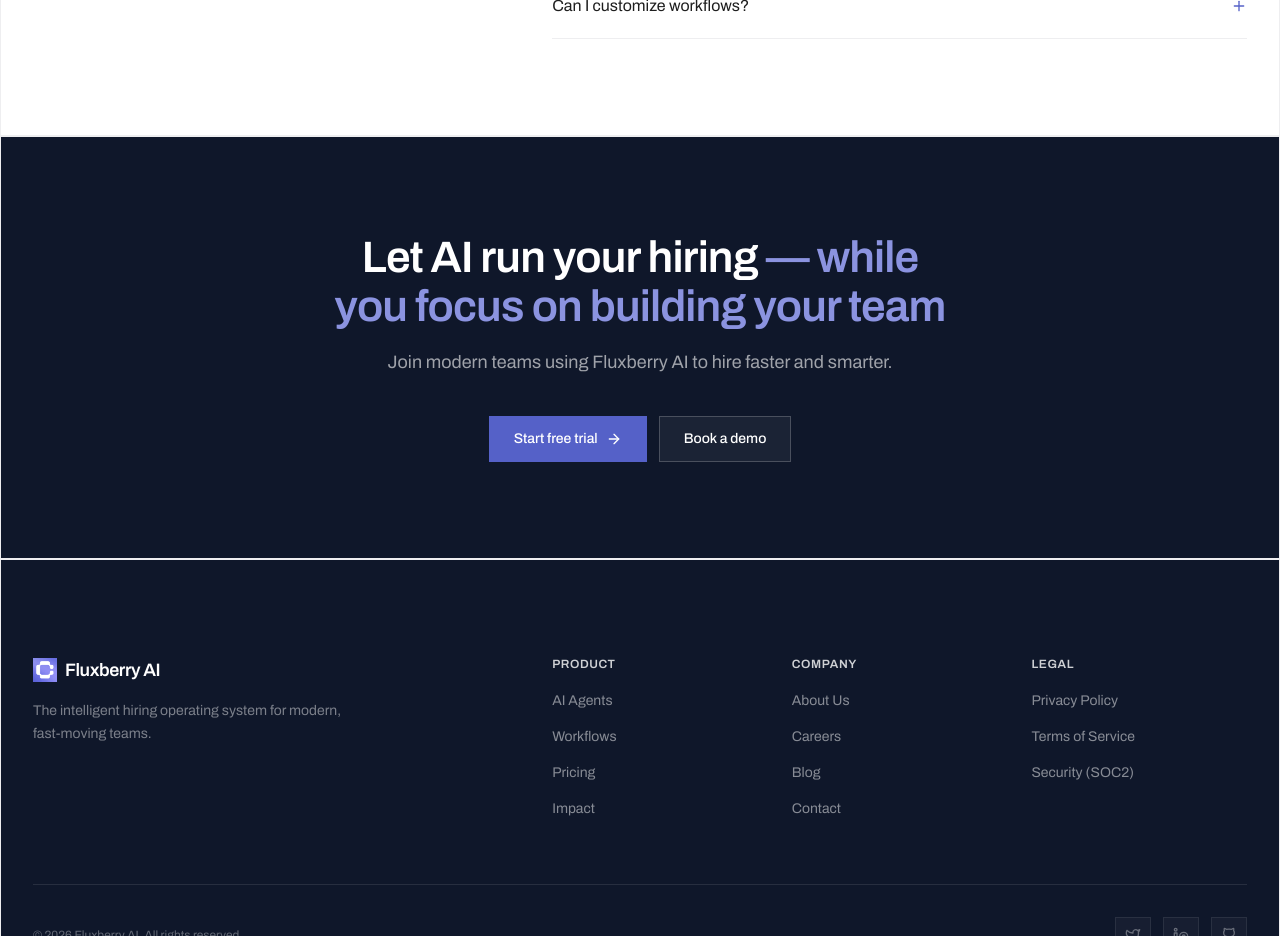
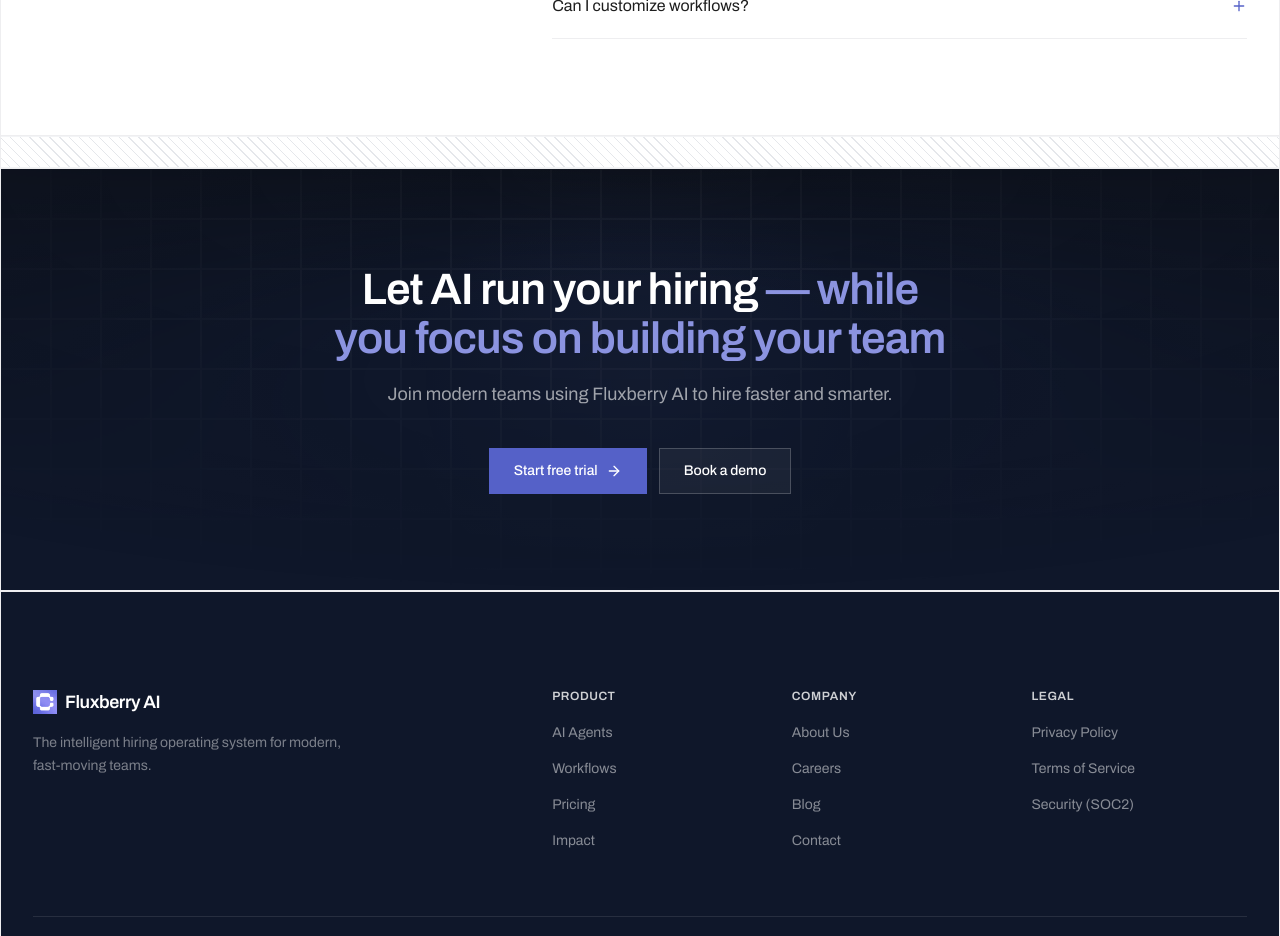
Before and after one commit to sayandeepdas02/Fluxberry-AI, a Next.js app in the folder FluxAI-frontend/: page / in a window 1280 px wide. Shown: the part 8140-9076 px from the top of the page. Built offline with nearby package versions, Linux system fonts and the light colour scheme; no server answers.

Commit message:
improved CTA

```diff
--- a/FluxAI-frontend/src/app/page.tsx
+++ b/FluxAI-frontend/src/app/page.tsx
@@ -31,8 +31,9 @@
             <PricingSection />
             <Separator />
             <FAQSection />
+            <Separator />
+
             <FinalCTASection />
-
             <Footer />
         </main>
     );
--- /dev/null
+++ b/FluxAI-frontend/src/components/ui/interactive-grid-pattern.tsx
@@ -0,0 +1,151 @@
+"use client"
+
+import { useCallback, useEffect, useRef, useState } from "react"
+import { cn } from "@/lib/utils"
+
+export interface InteractiveGridPatternProps {
+  className?: string
+  children?: React.ReactNode
+  /** Size of each grid cell in pixels */
+  cellSize?: number
+  /** Glow color on hover */
+  glowColor?: string
+  /** Border color of grid lines */
+  borderColor?: string
+  /** Mouse proximity radius for subtle highlighting */
+  proximity?: number
+}
+
+interface _CellState {
+  hovered: boolean
+  proximity: number // 0-1 based on distance from mouse
+}
+
+export function InteractiveGridPattern({
+  className,
+  children,
+  cellSize = 50,
+  glowColor = "rgba(139, 147, 224, 0.4)", // Branding purple-ish glow
+  borderColor = "rgba(63, 63, 70, 0.4)",
+  proximity = 100,
+}: InteractiveGridPatternProps) {
+  const containerRef = useRef<HTMLDivElement>(null)
+  const [grid, setGrid] = useState({ rows: 0, cols: 0, scale: 1 })
+  const [hoveredCell, setHoveredCell] = useState<number | null>(null)
+  const [mousePos, setMousePos] = useState({ x: -1000, y: -1000 })
+
+  const updateGrid = useCallback(() => {
+    const container = containerRef.current
+    if (!container) return
+
+    const { width, height } = container.getBoundingClientRect()
+    const scale = Math.max(1, Math.min(width, height) / 800)
+    const scaledCellSize = cellSize * scale
+
+    const cols = Math.ceil(width / scaledCellSize) + 1
+    const rows = Math.ceil(height / scaledCellSize) + 1
+
+    setGrid({ rows, cols, scale })
+  }, [cellSize])
+
+  useEffect(() => {
+    updateGrid()
+    const container = containerRef.current
+    if (!container) return
+
+    const ro = new ResizeObserver(updateGrid)
+    ro.observe(container)
+    return () => ro.disconnect()
+  }, [updateGrid])
+
+  const handleMouseMove = useCallback((e: React.MouseEvent) => {
+    const container = containerRef.current
+    if (!container) return
+    const rect = container.getBoundingClientRect()
+    setMousePos({ x: e.clientX - rect.left, y: e.clientY - rect.top })
+  }, [])
+
+  const handleMouseLeave = useCallback(() => {
+    setMousePos({ x: -1000, y: -1000 })
+    setHoveredCell(null)
+  }, [])
+
+  const scaledCellSize = cellSize * grid.scale
+  const scaledProximity = proximity * grid.scale
+
+  return (
+    <div
+      ref={containerRef}
+      className={cn("fixed inset-0 overflow-hidden bg-neutral-950", className)}
+      onMouseMove={handleMouseMove}
+      onMouseLeave={handleMouseLeave}
+    >
+      {/* Grid */}
+      <div className="absolute inset-0">
+        {Array.from({ length: grid.rows }).map((_, rowIndex) => (
+          <div key={rowIndex} className="flex">
+            {Array.from({ length: grid.cols }).map((_, colIndex) => {
+              const index = rowIndex * grid.cols + colIndex
+              const cellX = colIndex * scaledCellSize + scaledCellSize / 2
+              const cellY = rowIndex * scaledCellSize + scaledCellSize / 2
+              const dx = mousePos.x - cellX
+              const dy = mousePos.y - cellY
+              const distance = Math.sqrt(dx * dx + dy * dy)
+              const proximityFactor = Math.max(0, 1 - distance / scaledProximity)
+              const isHovered = hoveredCell === index
+
+              return (
+                <div
+                  key={index}
+                  className="shrink-0 border transition-all duration-1000 ease-out"
+                  style={{
+                    width: scaledCellSize,
+                    height: scaledCellSize,
+                    borderColor: borderColor,
+                    backgroundColor: isHovered
+                      ? glowColor
+                      : proximityFactor > 0
+                        ? glowColor.replace(/[\d.]+\)$/, `${proximityFactor * 0.15})`)
+                        : "transparent",
+                    boxShadow: isHovered
+                      ? `0 0 ${20 * grid.scale}px ${glowColor}, inset 0 0 ${10 * grid.scale}px ${glowColor.replace(/[\d.]+\)$/, "0.2)")}`
+                      : "none",
+                    transitionDuration: isHovered ? "0ms" : "1000ms",
+                  }}
+                  onMouseEnter={() => setHoveredCell(index)}
+                  onMouseLeave={() => setHoveredCell(null)}
+                />
+              )
+            })}
+          </div>
+        ))}
+      </div>
+
+      {/* Center ambient glow */}
+      <div
+        className="pointer-events-none absolute left-1/2 top-1/2 -translate-x-1/2 -translate-y-1/2 rounded-full opacity-20"
+        style={{
+          width: "60vmin",
+          height: "60vmin",
+          background: `radial-gradient(circle, ${glowColor.replace(/[\d.]+\)$/, "0.3)")} 0%, transparent 70%)`,
+        }}
+      />
+
+      {/* Vignette */}
+      <div
+        className="pointer-events-none absolute inset-0"
+        style={{
+          background:
+            "radial-gradient(ellipse at center, transparent 0%, transparent 30%, rgba(10,10,10,0.8) 100%)",
+        }}
+      />
+
+      {/* Content layer */}
+      {children && <div className="relative z-10 h-full w-full">{children}</div>}
+    </div>
+  )
+}
+
+export default function InteractiveGridPatternDemo() {
+  return <InteractiveGridPattern />
+}
--- a/FluxAI-frontend/src/features/landing/components/final-cta-section.tsx
+++ b/FluxAI-frontend/src/features/landing/components/final-cta-section.tsx
@@ -5,6 +5,7 @@
 import { cn } from "@/lib/utils";
 import { ArrowRight } from "lucide-react";
 import { SectionWrapper, SharpButton } from "@/components/shared/layout-primitives";
+import { InteractiveGridPattern } from "@/components/ui/interactive-grid-pattern";
 
 /* ─────────────────────────────────────────────────
    FINAL CTA SECTION — Chanhdai-style Editorial
@@ -34,10 +35,23 @@
     <SectionWrapper
       ref={sectionRef}
       id="cta"
-      className="section-enter"
+      className="section-enter relative overflow-hidden py-[80px] md:py-[100px]"
       style={{ backgroundColor: "#0f172a" }}
     >
-      <div className="w-full relative z-10 flex flex-col items-center text-center">
+      {/* ── Interactive Grid Pattern Background ── */}
+      <div className="absolute inset-0 z-0">
+         <InteractiveGridPattern
+           className={cn(
+             "[mask-image:radial-gradient(100%_100%_at_top_center,white,transparent)]",
+             "!absolute !inset-0 h-full w-full bg-transparent"
+           )}
+           glowColor="rgba(139, 147, 224, 0.4)" // "#8b93e0" matching branding
+           borderColor="rgba(255, 255, 255, 0.05)"
+         />
+      </div>
+
+      {/* ── Content Container ── */}
+      <div className="mx-auto w-full relative z-10 flex flex-col items-center text-center px-4">
         <h2
           className="font-semibold tracking-tight text-white text-balance"
           style={{
@@ -82,7 +96,7 @@
 
           {/* Secondary CTA */}
           <Link href="/demo">
-             <button
+            <button
               className={cn(
                 "cursor-pointer font-medium",
                 "border border-white/20 bg-white/5 text-white",
```
